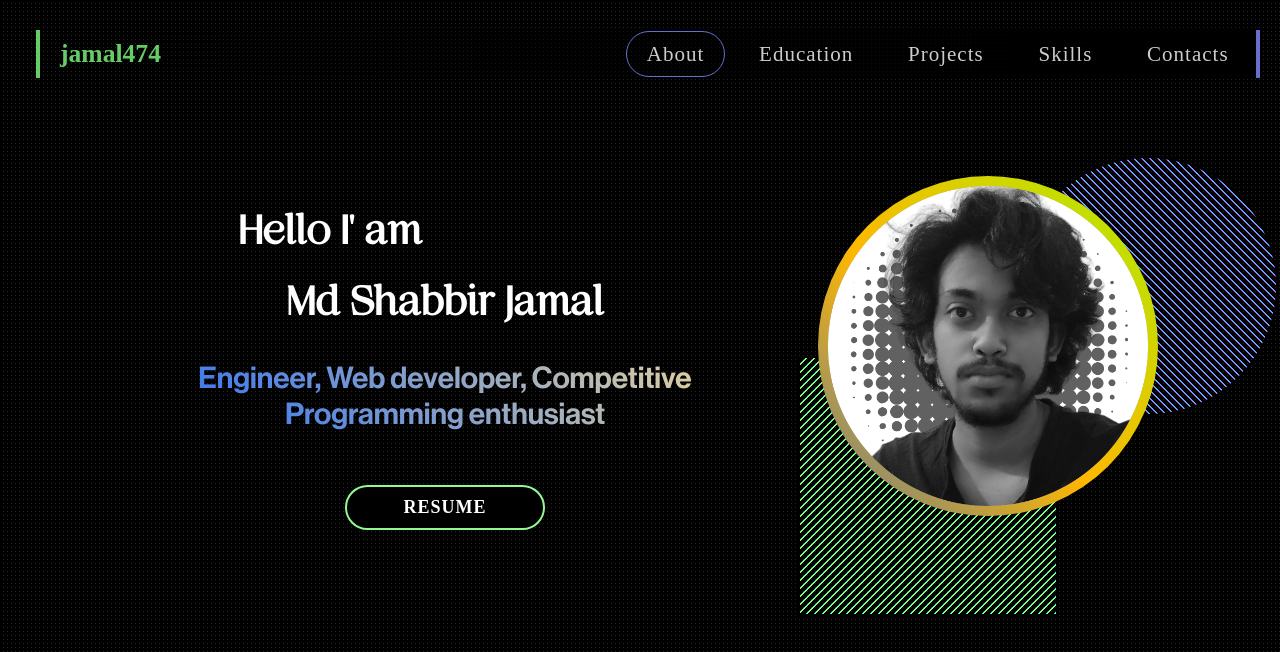
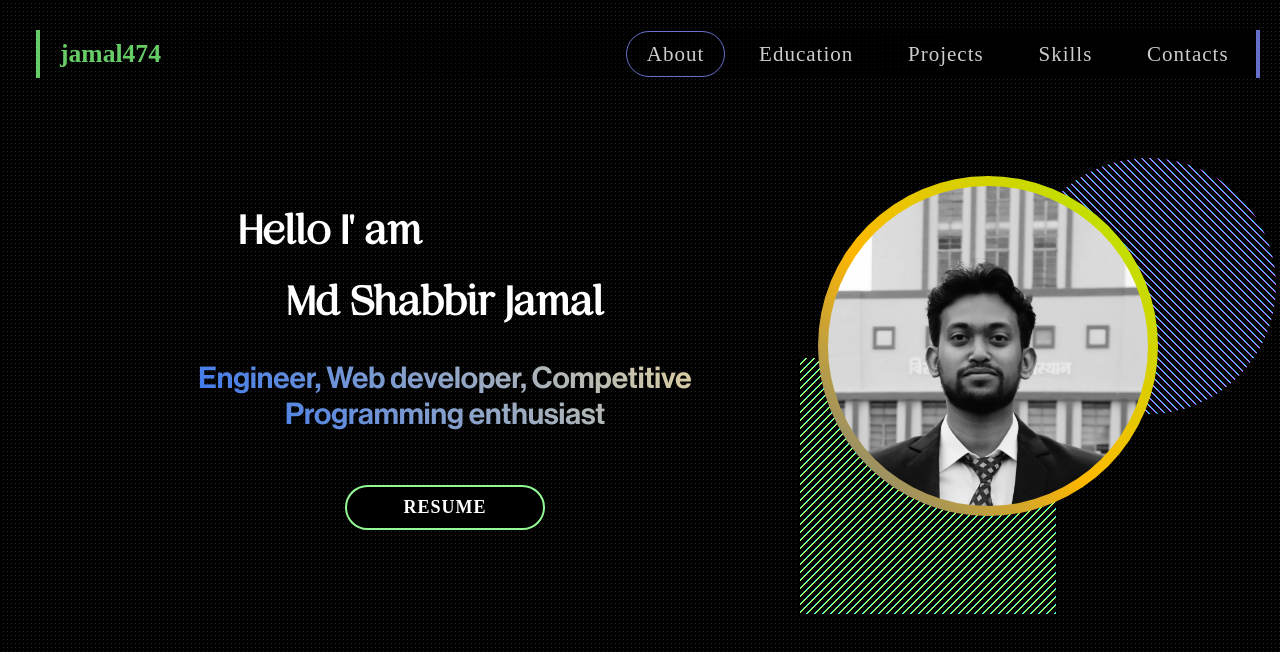
Before and after one commit to jamal474/shabbir-website, a React (Create React App) app: page / in a window 1280 px wide. Shown: the top 652 px of the page. Built offline with nearby package versions, Linux system fonts and the light colour scheme; a web font is replaced by a local one.

Commit message:
profile-change

```diff
--- a/src/App.css
+++ b/src/App.css
@@ -135,6 +135,7 @@ body::-webkit-scrollbar-thumb {
 }
 .profile {
   width : 25vw;
+  border-radius: 300px;
   position: relative;
   object-fit: cover;
   object-position: 40% 20%;
--- a/src/component/Main.js
+++ b/src/component/Main.js
@@ -1,4 +1,4 @@
-import profilePic from '../assets/image/profile-pic.png'
+import profilePic from '../assets/image/new.jpg'
 import SEO from './SEO'
 function Main()
 {
```
Also changed, not shown: src/assets/image/new.jpg (added).
